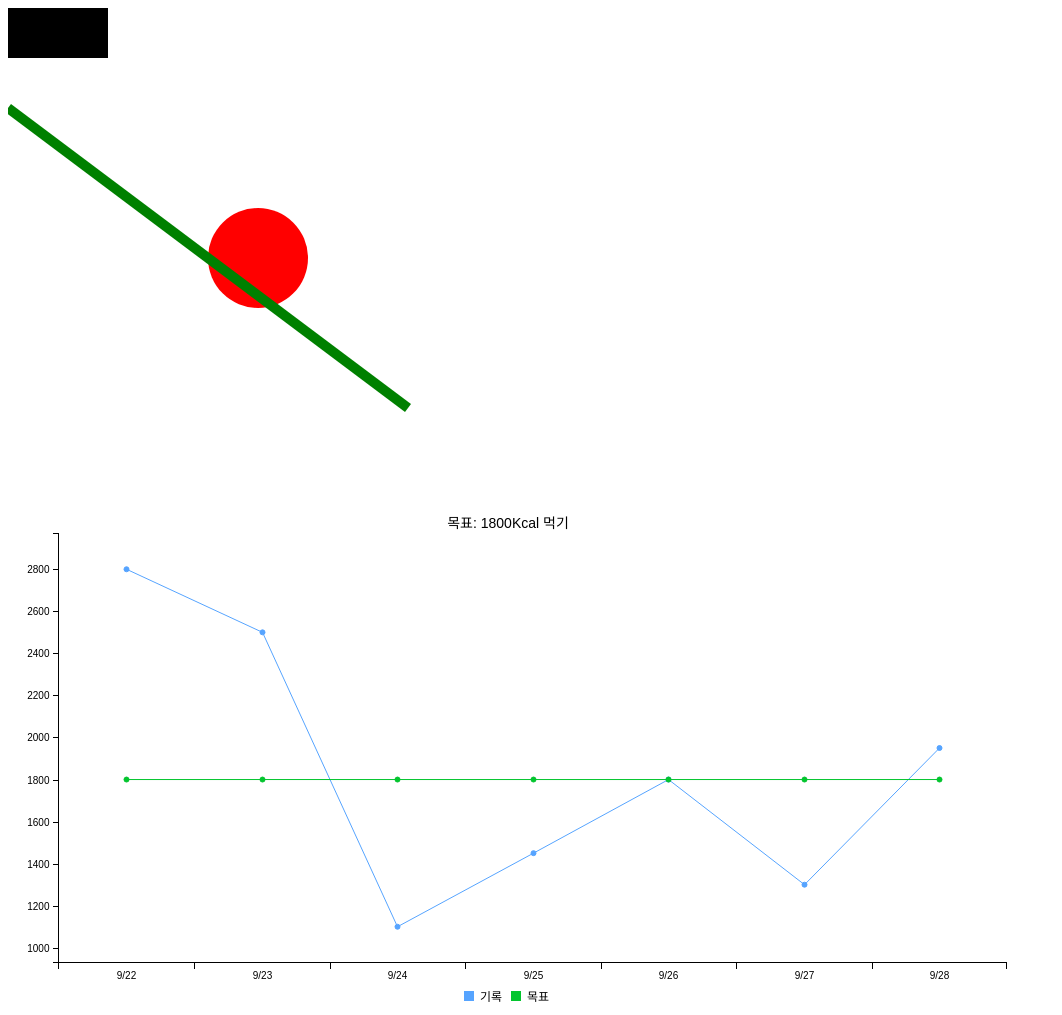
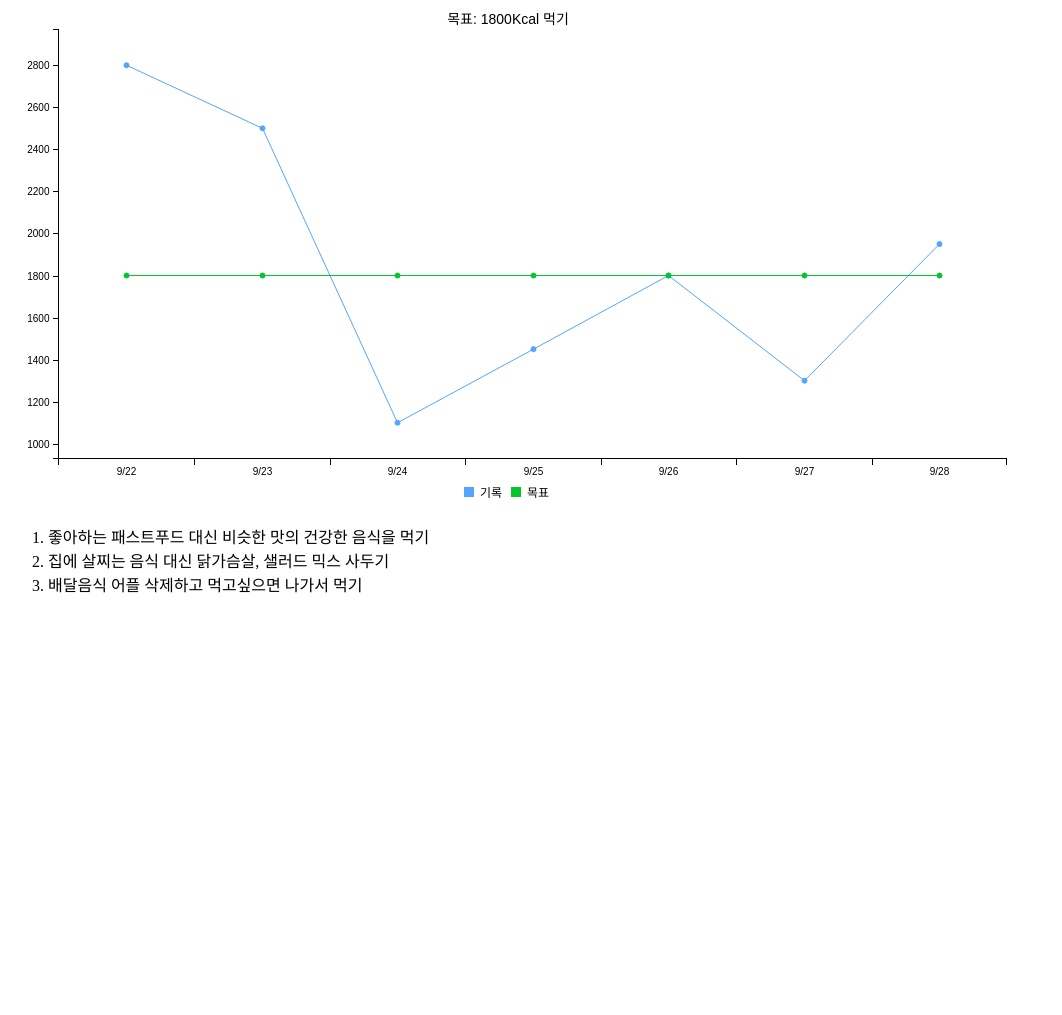
Before and after one commit to sayiovme/22-2-, a plain HTML site: page index.html in a window 1280 px wide. Shown: the top 1015 px of the page, without its empty margins (0-1062 px from the left). After the commit the page ends 800 px from the top, so only its background shows below. Drawn offline with nearby package versions, Linux system fonts and the light colour scheme.

Commit message:
Update index.html

```diff
--- a/index.html
+++ b/index.html
@@ -14,29 +14,7 @@
 
 </head>
 <body>
-<script type="text/javascript">
-    var canvas =  d3.select("body")
-                      .append("svg")
-                      .attr("width",500)
-                      .attr("height",500);
 
-
-    var circle = canvas.append("circle")
-                         .attr("cx",250)
-                         .attr("cy",250)
-                         .attr("r", 50)
-                         .attr("fill","red");
-    var rect = canvas.append("rect")
-                        .attr("width", 100)
-                        .attr("height", 50);
-    var line = canvas.append("line")
-                        .attr("x1",0)
-                        .attr("y1",100)
-                        .attr("x2",400)
-                        .attr("y2",400)
-                        .attr("stroke","green")
-                        .attr("stroke-width",10);
-    </script>
 <div id="chart"></div>
 <div id="선행사건">
     <ul style="list-style-type:decimal;">
```
